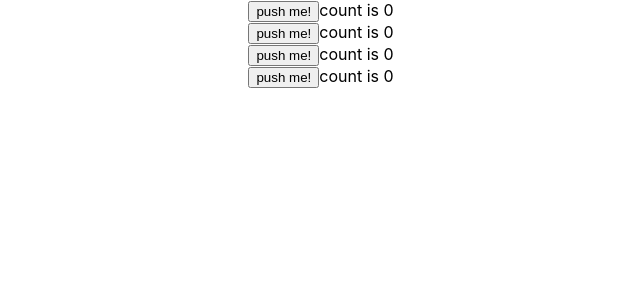
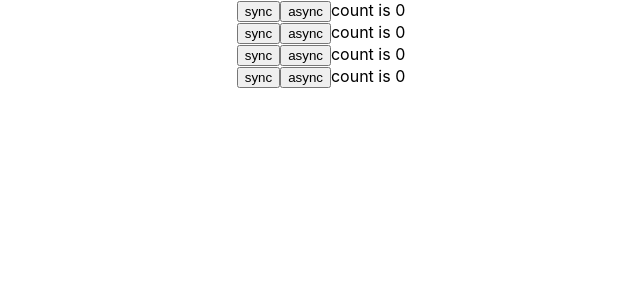
Before and after one commit to suizenji/react, a React (Create React App) app: page /count in a window 1280 px wide. Shown: the top 300 px of the page, without its empty margins (319-959 px from the left). Built offline with nearby package versions, Linux system fonts and the light colour scheme.

Commit message:
async count

```diff
--- a/src/Counter.jsx
+++ b/src/Counter.jsx
@@ -7,9 +7,14 @@ function delay() {
 function Counter() {
   const {count, incr} = useCount();
 
+  function delayCount() {
+    delay().then(() => incr());
+  }
+
   return (
     <div>
-      <button onClick={incr}>push me!</button>
+      <button onClick={incr}>sync</button>
+      <button onClick={() => delayCount()}>async</button>
       <span>count is {count}</span>
     </div>
   );
```
